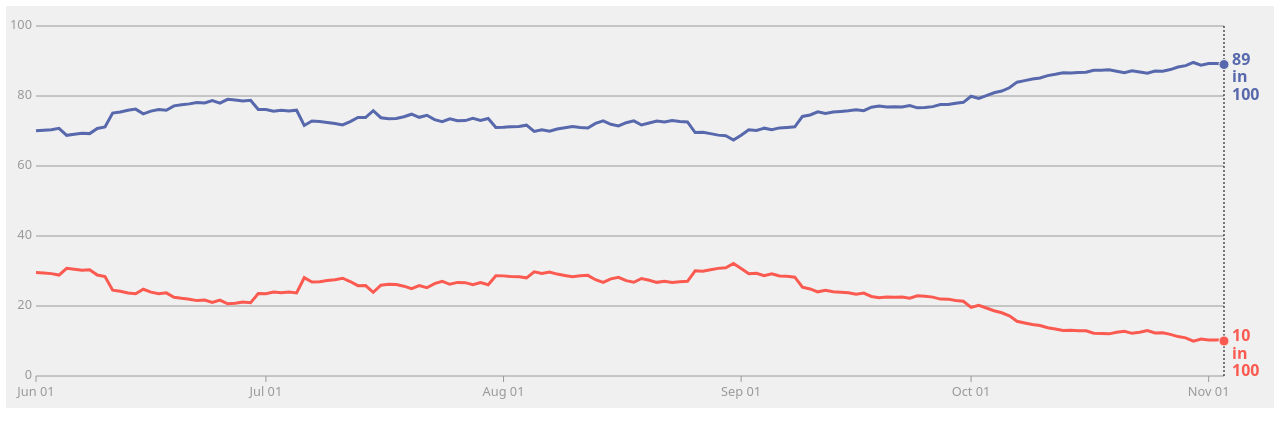
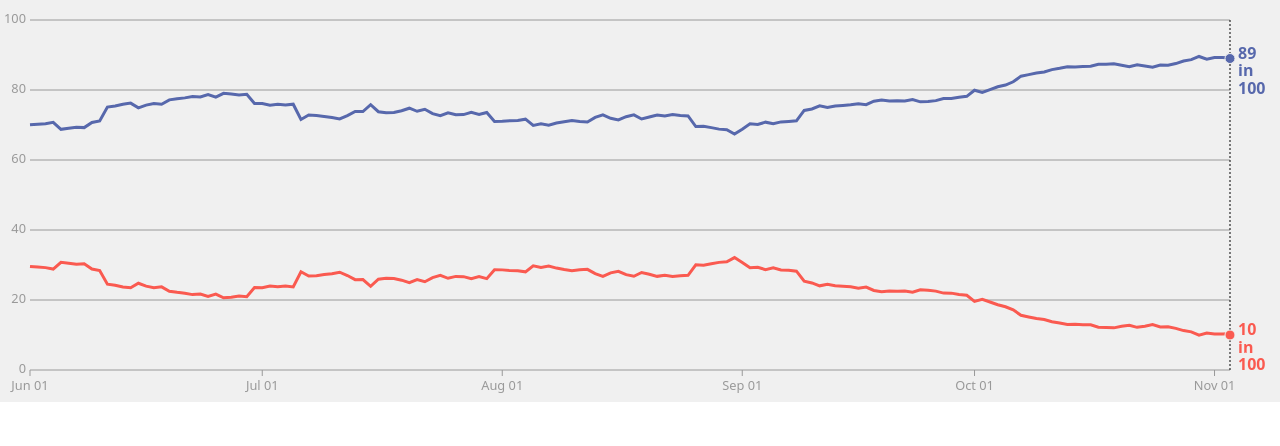
Before and after one commit to connorrothschild/iib-svelte-workshop-chart, a Svelte app: page / in a window 1280 px wide. Shown: the top 446 px of the page. Built offline with nearby package versions, Linux system fonts and the light colour scheme.

Commit message:
Remove body padding

```diff
--- a/src/app.css
+++ b/src/app.css
@@ -135,7 +135,3 @@ table {
   -moz-osx-font-smoothing: grayscale;
   -webkit-text-size-adjust: 100%;
 }
-
-body {
-  padding: 6px;
-}
```
